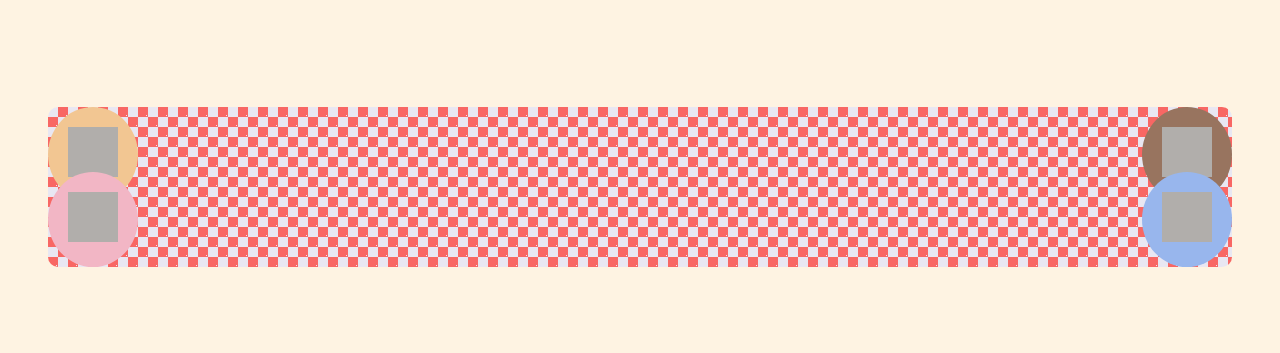
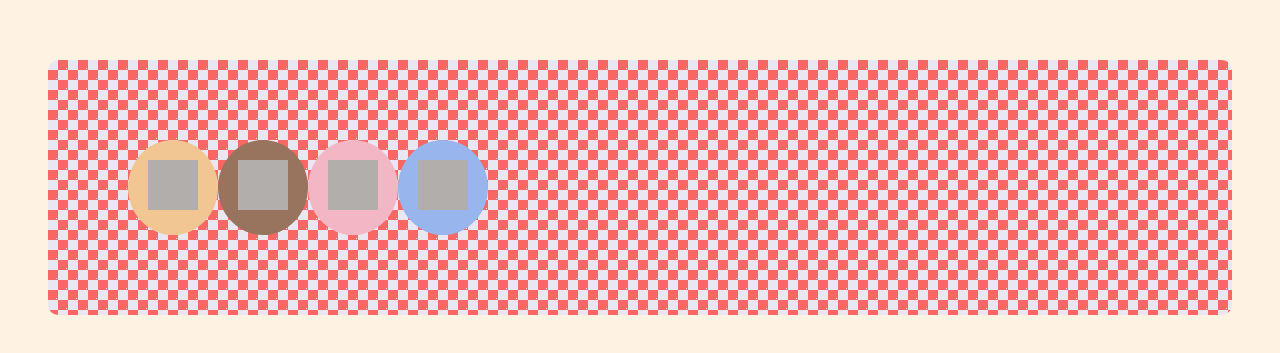
Before and after one commit to sydney-papier-19/SDF04.2, a plain HTML site: page index.html in a window 1280 px wide. Shown: the part 213-566 px from the top of the page. Drawn offline with Linux system fonts and the light colour scheme; grey boxes are pictures that could not be loaded.

Commit message:
changed position to relative

```diff
--- a/styles.css
+++ b/styles.css
@@ -21,7 +21,7 @@ body {
     position: relative;
     display:flex;
     justify-self: center;
-    align-content: center;
+    align-items: center;
   }
 
   .pastry {
@@ -29,7 +29,9 @@ body {
     padding: 20px;
     border-radius: 50%;
     font-size: 18px;
-    position: absolute;
+    position: relative;
+
+
   }
 
   .pastry img {
```
